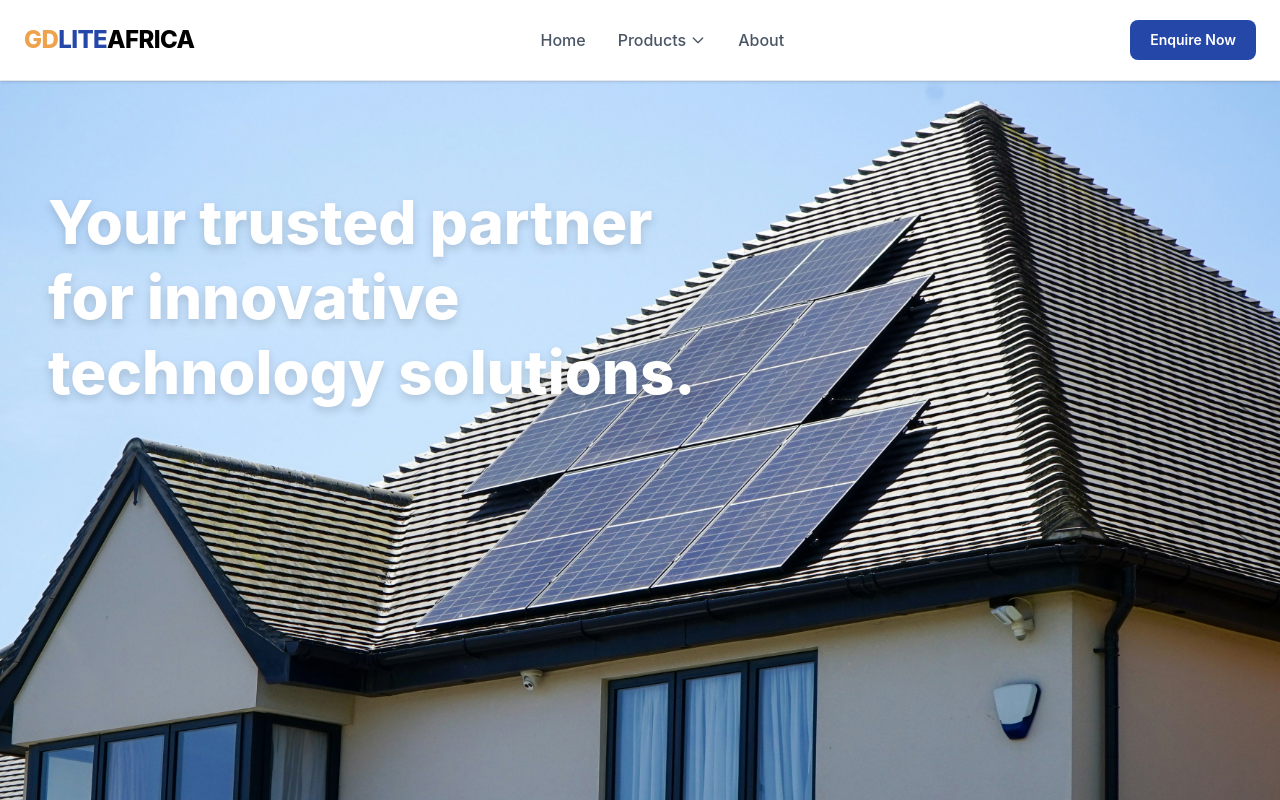
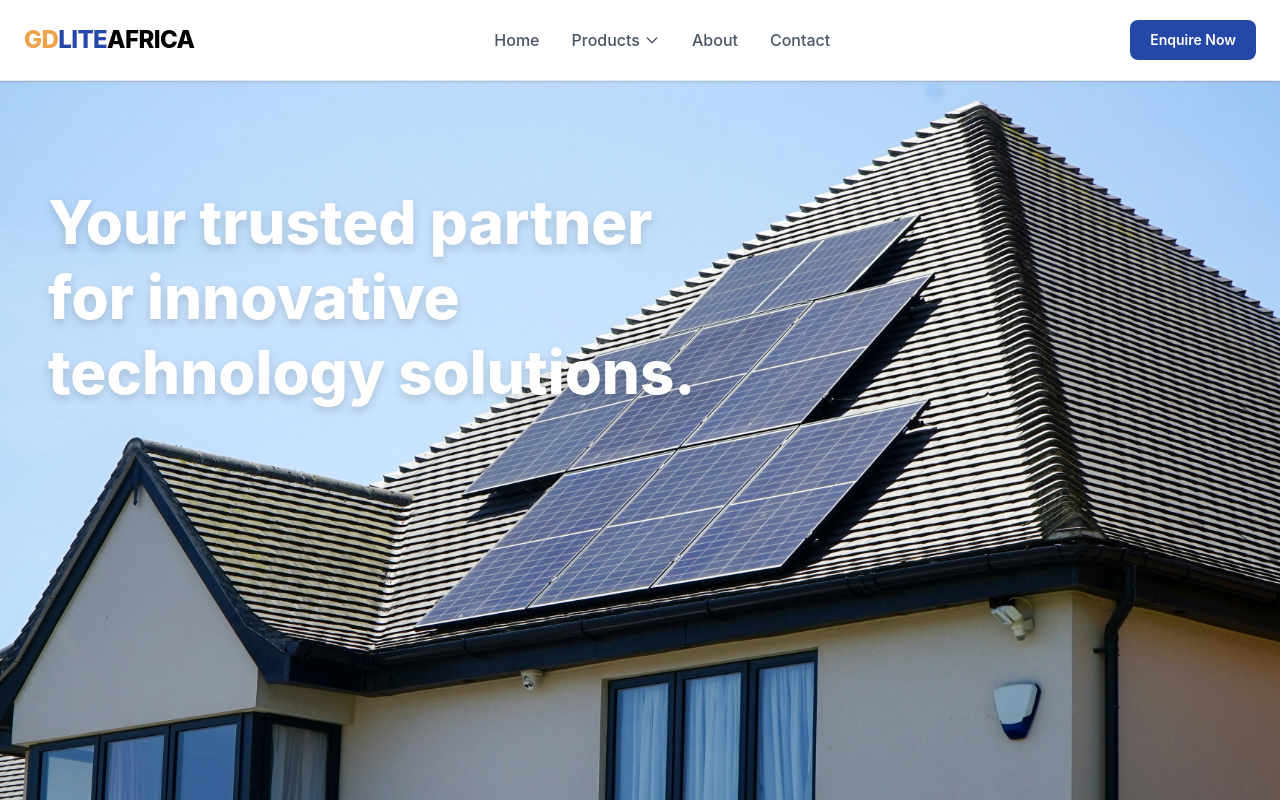
Before and after one commit to edkariuki/GDLite, a React (Vite) app in the folder GDLite/: page / in a window 1280 px wide. Shown: the top 800 px of the page. Built offline with nearby package versions, Linux system fonts and the light colour scheme; the HTML template or start-up script is replaced by a standard one.

Commit message:
update navbar

```diff
--- a/GDLite/src/components/navbar.jsx
+++ b/GDLite/src/components/navbar.jsx
@@ -47,7 +47,6 @@ export default function Navbar() {
                             <div className="absolute top-20 left-0 w-full bg-white border-b border-gray-200 shadow-xl transition-all">
                                 <div className="max-w-7xl mx-auto p-8 grid grid-cols-12 gap-8">
 
-                                    {/* Category Grid (Left/Center) */}
                                     <div className="col-span-8 grid grid-cols-2 gap-6">
                                         {megaMenuData.products.map((item, idx) => (
                                             <a key={idx} href="#" className="flex items-start gap-4 p-3 rounded-xl hover:bg-gray-50 transition-colors">
@@ -65,6 +64,7 @@ export default function Navbar() {
                     </div>
 
                     <a href="#" className="text-gray-600 hover:text-gray-900 font-medium">About</a>
+                    <a href="#" className="text-gray-600 hover:text-gray-900 font-medium">Contact</a>
                 </div>
 
                 <div className="hidden md:flex items-center gap-4">
```
